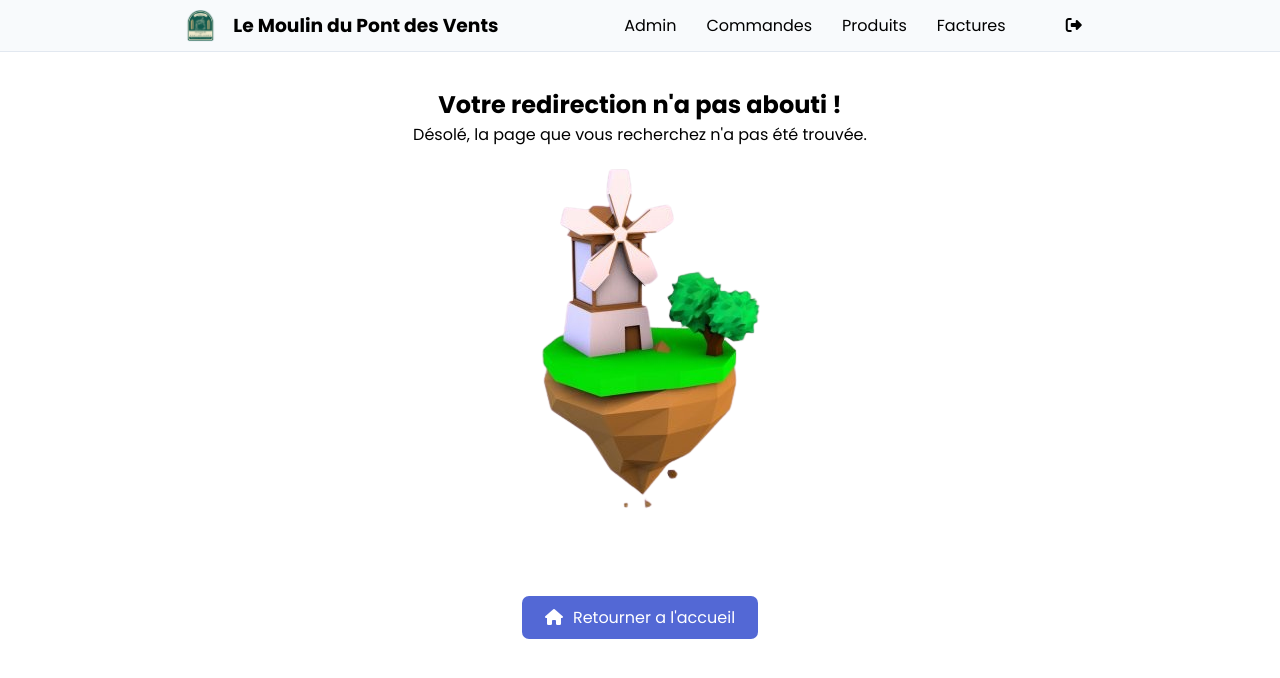
After one commit to KaazDW/A2S3-SAE-BOULANGERIE, a Symfony app: template templates/error/error.html.twig in a window 1280 px wide. The commit adds this page. Shown: the top 678 px of the page. Run offline with Twig, Linux system fonts and the light colour scheme; the template is opened without the code that fills it, so the values that code supplies are empty; some libraries are stand-ins or nearby versions.

Commit message:
[dev] Gestion erreur 404

```diff
--- a/public/style/css/base.css
+++ b/public/style/css/base.css
@@ -201,6 +201,7 @@ section.login {
 section.login form {
   background-color: var(--color-subgrey);
   border: 1px solid var(--color-lightgrey);
+  box-shadow: 0 0 10px rgba(0, 0, 0, 0.1);
   border-radius: 15px;
   padding: 30px;
   text-align: center;
@@ -274,4 +275,24 @@ section.factures .container form input {
   background-color: var(--color-subgrey);
 }
 
+section.error404 {
+  width: 80%;
+  margin: 0 auto;
+  text-align: center;
+}
+section.error404 div.content {
+  display: flex;
+  flex-direction: column;
+}
+section.error404 div.content img {
+  aspect-ratio: auto;
+}
+section.error404 div.content a {
+  margin: auto;
+  margin-top: 55px;
+}
+section.error404 div.content a i {
+  margin-right: 10px;
+}
+
 /*# sourceMappingURL=base.css.map */
--- a/public/style/scss/base.scss
+++ b/public/style/scss/base.scss
@@ -223,6 +223,7 @@ section.login{
   form{
     background-color: var(--color-subgrey);
     border: 1px solid var(--color-lightgrey);
+    box-shadow: 0 0 10px rgba(0, 0, 0, 0.1);
     border-radius: 15px;
     padding: 30px;
     text-align: center;
@@ -279,7 +280,6 @@ section.login{
   }
 }
 
-
 // Page Facture
 section.factures {
   width: 80%;
@@ -299,3 +299,24 @@ section.factures {
     }
   }
 }
+
+// Page erreur 404
+section.error404{
+  width: 80%;
+  margin: 0 auto;
+  text-align: center;
+  div.content{
+    display: flex;
+    flex-direction: column;
+    img{
+      aspect-ratio: auto;
+    }
+    a{
+      margin: auto;
+      margin-top: 55px;
+      i{
+        margin-right: 10px;
+      }
+    }
+  }
+}
--- /dev/null
+++ b/templates/error/error.html.twig
@@ -0,0 +1,18 @@
+{# templates/error/error.html.twig #}
+
+{% extends 'base.html.twig' %}
+
+{% block title %}Page non trouvée{% endblock %}
+
+{% block body %}
+    <section class="error404">
+        <h1>Votre redirection n'a pas abouti !</h1>
+        <p>Désolé, la page que vous recherchez n'a pas été trouvée.</p>
+        <div class="content">
+            <div>
+                <img src="/images/low-poly-mill-removebg-preview.png" alt="rr">
+            </div>
+            <a href="{{ path('accueil') }}" class="button"><i class="fa-solid fa-house"></i>Retourner a l'accueil</a>
+        </div>
+    </section>
+{% endblock %}
```
Also changed, not shown: config/services.yaml (+4 -13 lines), src/Controller/ErrorController.php (added, +24 -0 lines), 2 other files.
